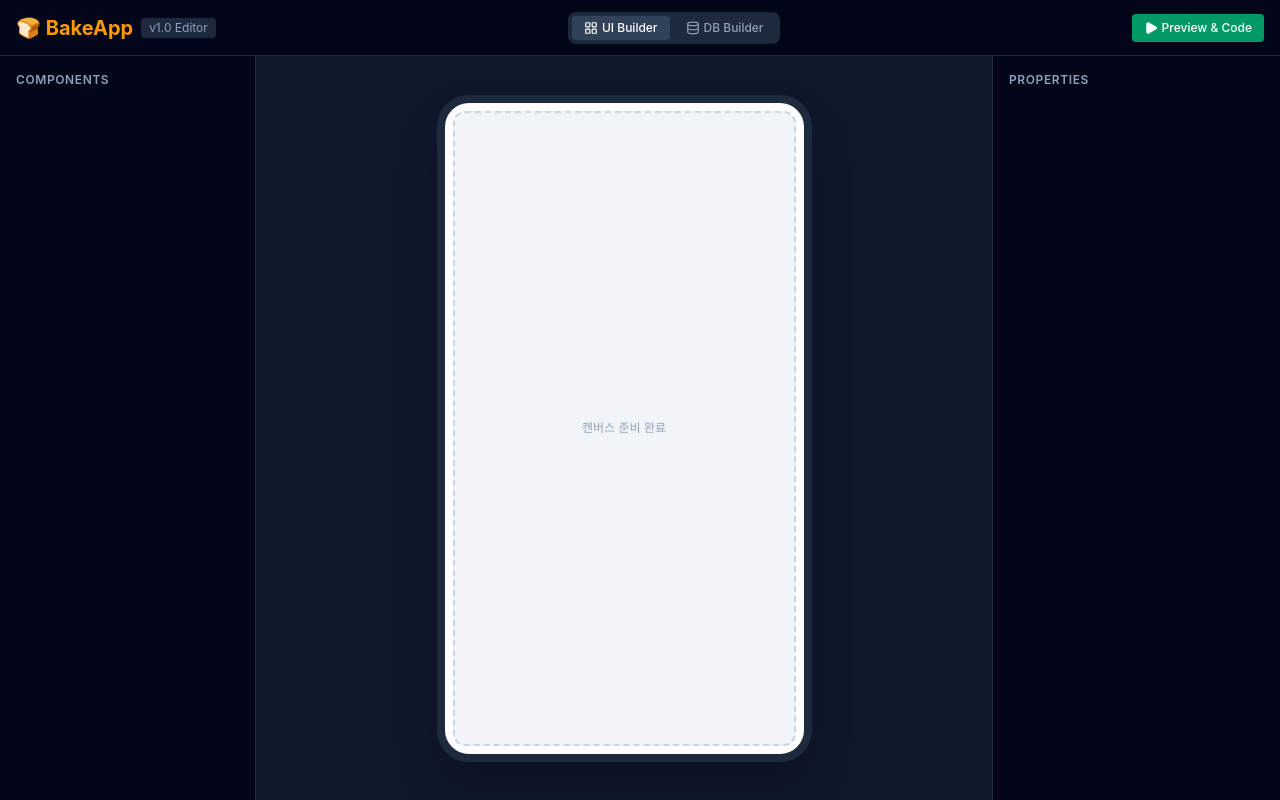
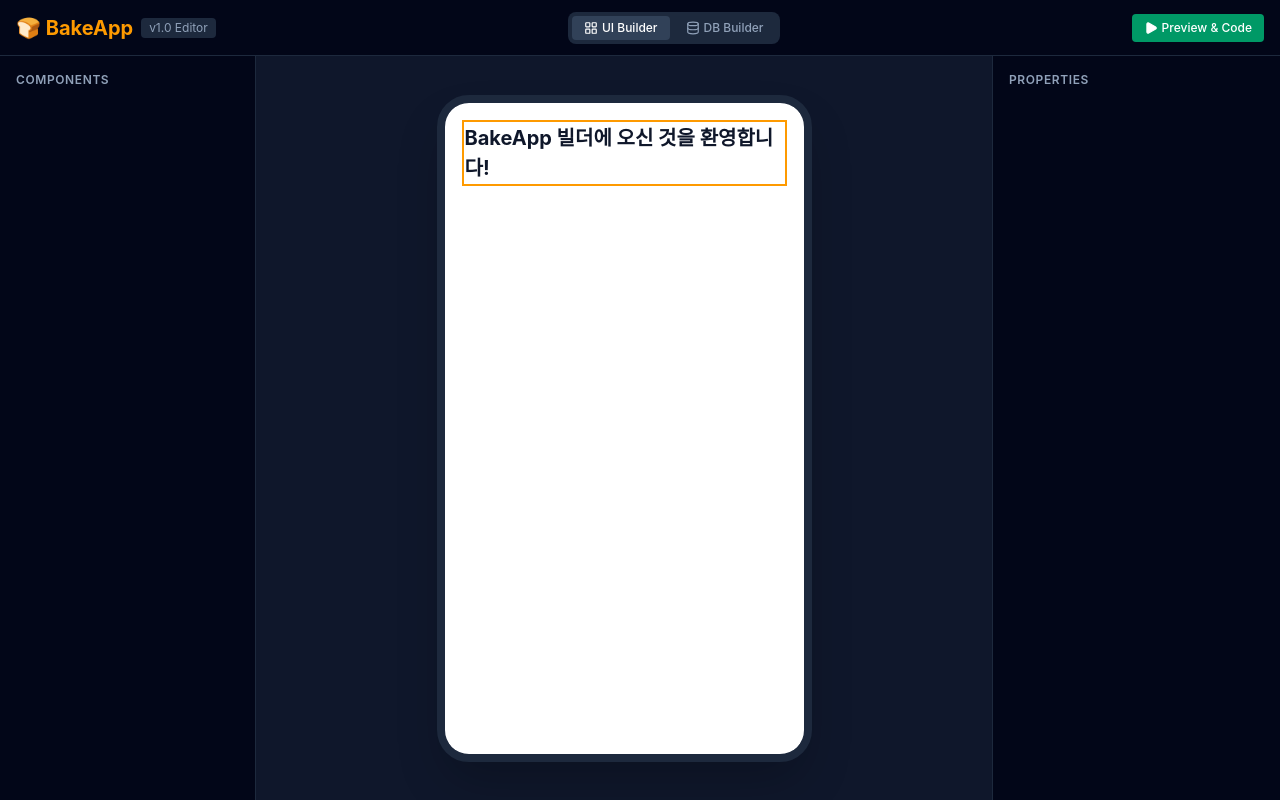
Before and after one commit to Lee-Dongwook/BakeApp, a React (Vite) app: page / in a window 1280 px wide. Built offline with nearby package versions, Linux system fonts and the light colour scheme.

Commit message:
feat: Canvas Renderer

```diff
--- a/src/App.tsx
+++ b/src/App.tsx
@@ -1,7 +1,11 @@
 import React from "react";
 import { LayoutGrid, Database, Play } from "lucide-react";
+import { useEditorStore } from "./store/useEditorStore";
+import { CanvasRenderer } from "./components/CanvasRenderer";
 
 export default function App() {
+  const { rootNode } = useEditorStore();
+
   return (
     <div className="flex h-screen w-screen flex-col bg-slate-900 text-white">
       {/* Top Header */}
@@ -14,17 +18,26 @@
         </div>
 
         <div className="flex items-center bg-slate-800 p-1 rounded-lg space-x-1">
-          <button className="flex items-center space-x-1 px-3 py-1 bg-slate-700 text-xs rounded font-medium">
+          <button
+            type="button"
+            className="flex items-center space-x-1 px-3 py-1 bg-slate-700 text-xs rounded font-medium"
+          >
             <LayoutGrid className="w-3.5 h-3.5" />
             <span>UI Builder</span>
           </button>
-          <button className="flex items-center space-x-1 px-3 py-1 hover:bg-slate-700 text-xs rounded font-medium text-slate-400">
+          <button
+            type="button"
+            className="flex items-center space-x-1 px-3 py-1 hover:bg-slate-700 text-xs rounded font-medium text-slate-400"
+          >
             <Database className="w-3.5 h-3.5" />
             <span>DB Builder</span>
           </button>
         </div>
 
-        <button className="flex items-center space-x-1 bg-emerald-600 hover:bg-emerald-500 text-xs text-white px-3 py-1.5 rounded font-medium transition">
+        <button
+          type="button"
+          className="flex items-center space-x-1 bg-emerald-600 hover:bg-emerald-500 text-xs text-white px-3 py-1.5 rounded font-medium transition"
+        >
           <Play className="w-3.5 h-3.5 fill-current" />
           <span>Preview & Code</span>
         </button>
@@ -39,10 +52,9 @@
         </aside>
 
         <main className="flex-1 bg-slate-900 p-8 flex items-center justify-center overflow-auto">
-          <div className="w-[375px] h-[667px] bg-white rounded-[32px] border-[8px] border-slate-800 shadow-2xl overflow-hidden relative text-slate-900 flex flex-col">
-            <div className="p-4 bg-slate-100 flex-1 flex flex-col items-center justify-center border-2 border-dashed border-slate-300 m-2 rounded-xl">
-              <p className="text-xs text-slate-400">캔버스 준비 완료</p>
-            </div>
+          <div className="w-93.75 h-166.75 bg-white rounded-4xl border-8 border-slate-800 shadow-2xl overflow-hidden relative text-slate-900 flex flex-col p-1">
+            {/* AST Canvas Renderer */}
+            <CanvasRenderer node={rootNode} />
           </div>
         </main>
 
--- /dev/null
+++ b/src/components/CanvasRenderer.tsx
@@ -0,0 +1,91 @@
+import React from "react";
+import { ComponentNode, useEditorStore } from "../store/useEditorStore";
+
+interface CanvasRendererProps {
+  node: ComponentNode | string;
+}
+
+export const CanvasRenderer: React.FC<CanvasRendererProps> = ({ node }) => {
+  const { selectedNodeId, setSelectedNodeId } = useEditorStore();
+
+  if (typeof node === "string") {
+    return <span>{node}</span>;
+  }
+
+  const isSelected = selectedNodeId === node.id;
+
+  const handleClick = (e: React.MouseEvent) => {
+    e.stopPropagation();
+    setSelectedNodeId(node.id);
+  };
+
+  const selectionStyle = isSelected
+    ? "ring-2 ring-amber-500 ring-offset-1 z-10"
+    : "hover:ring-1 hover:ring-amber-300";
+
+  switch (node.type) {
+    case "Container":
+    case "View":
+      return (
+        <div
+          onClick={handleClick}
+          style={node.style as React.CSSProperties}
+          className={`relative transition-all cursor-pointer ${selectionStyle}`}
+        >
+          {node.children?.map((child, idx) => (
+            <CanvasRenderer
+              key={typeof child === "string" ? idx : child.id}
+              node={child}
+            />
+          ))}
+        </div>
+      );
+
+    case "Text":
+      return (
+        <span
+          onClick={handleClick}
+          style={node.style as React.CSSProperties}
+          className={`inline-block transition-all cursor-pointer ${selectionStyle}`}
+        >
+          {node.children?.map((child, idx) => (
+            <CanvasRenderer
+              key={typeof child === "string" ? idx : child.id}
+              node={child}
+            />
+          ))}
+        </span>
+      );
+
+    case "Button":
+      return (
+        <button
+          type="button"
+          onClick={handleClick}
+          style={node.style as React.CSSProperties}
+          className={`flex items-center justify-center transition-all cursor-pointer ${selectionStyle}`}
+        >
+          {node.children?.map((child, idx) => (
+            <CanvasRenderer
+              key={typeof child === "string" ? idx : child.id}
+              node={child}
+            />
+          ))}
+        </button>
+      );
+
+    case "TextInput":
+      return (
+        <input
+          onClick={handleClick}
+          readOnly
+          placeholder={node.props?.placeholder || "입력하세요"}
+          style={node.style as React.CSSProperties}
+          className={`transition-all cursor-pointer ${selectionStyle}`}
+        />
+      );
+
+    default:
+      return <div onClick={handleClick}>Unknown Component</div>;
+  }
+};
```
